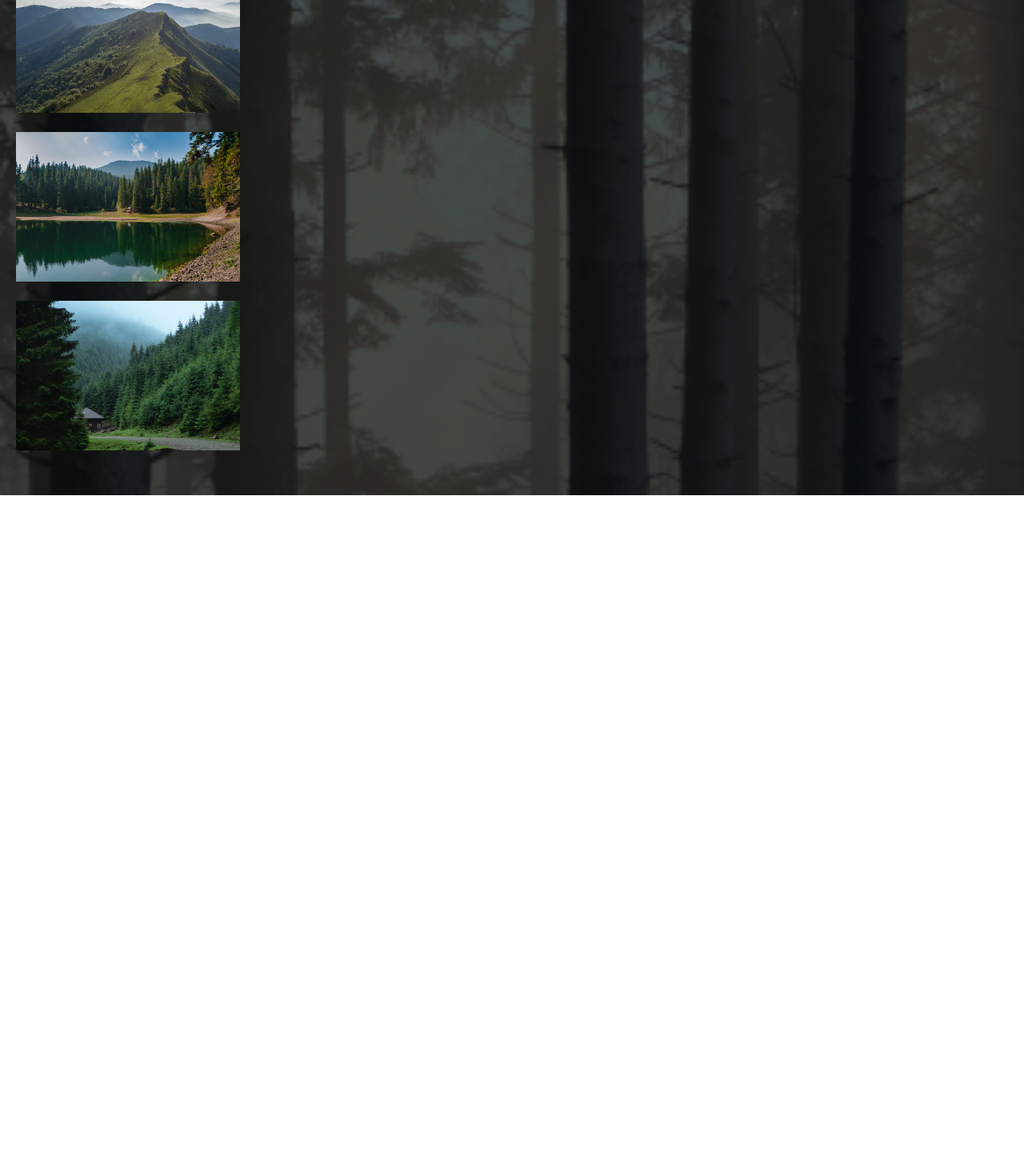
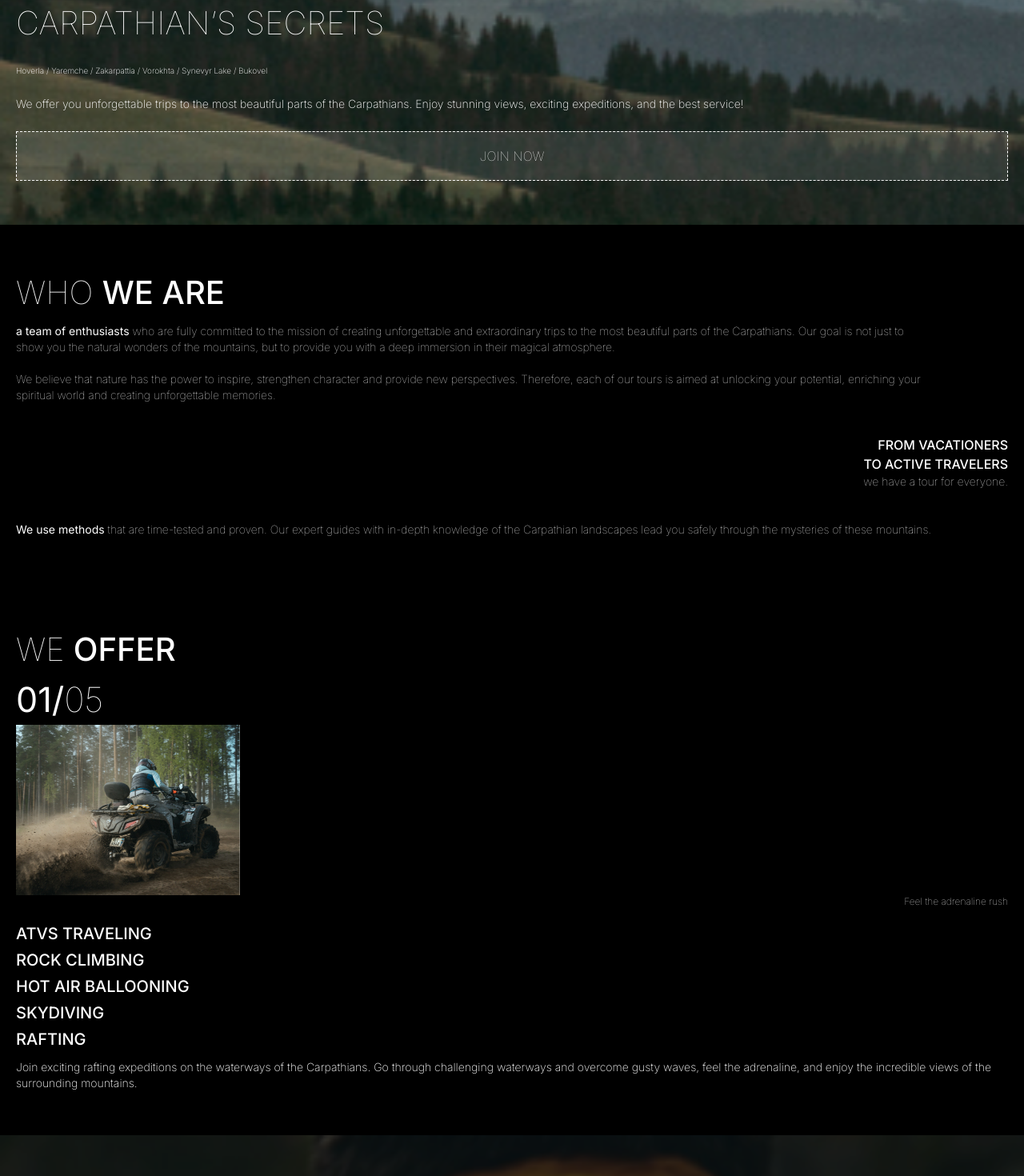
Before and after one commit to IrynaDidkivska/CarpTravel, a Next.js app: page / in a window 1280 px wide. Shown: the part 186-1656 px from the top of the page at 80% size. Before the commit the page ends 805 px from the top, so only its background shows below. Built offline with nearby package versions, Linux system fonts and the light colour scheme.

Commit message:
updated pages

```diff
--- a/app/page.js
+++ b/app/page.js
@@ -9,12 +9,12 @@ import WhoWeAre from "@/components/WhoWeAre";
 export default function Home() {
   return (
     <main>
-      {/* <Menu /> */}
-      {/* <WhoWeAre /> */}
-      {/* <WeOffer /> */}
-      {/* <ChooseUs /> */}
+      <Menu />
+      <WhoWeAre />
+      <WeOffer />
+      <ChooseUs />
       <Gallery />
-      {/* <ContactUs /> */}
+      <ContactUs />
     </main>
   );
 }
```
